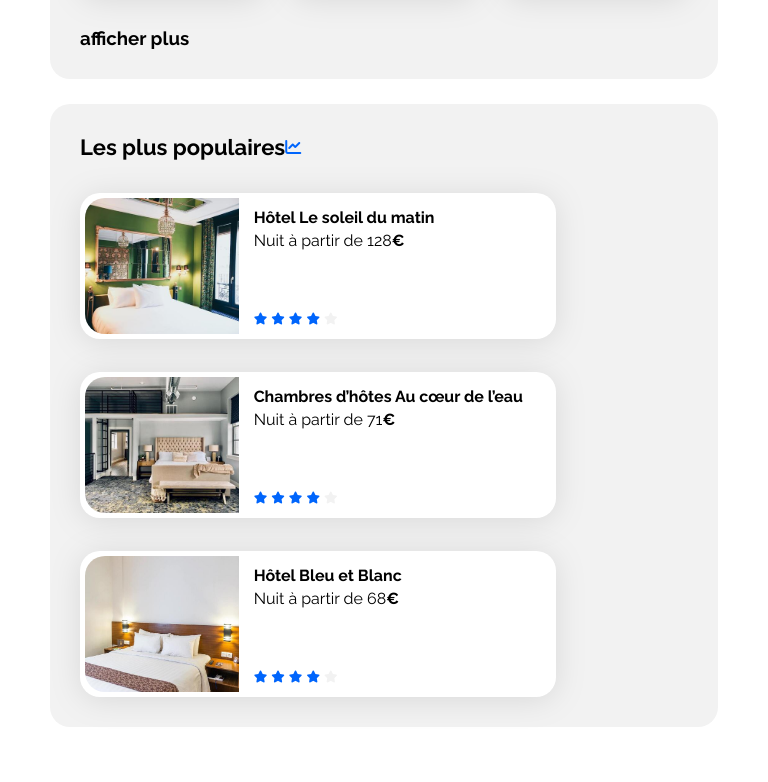
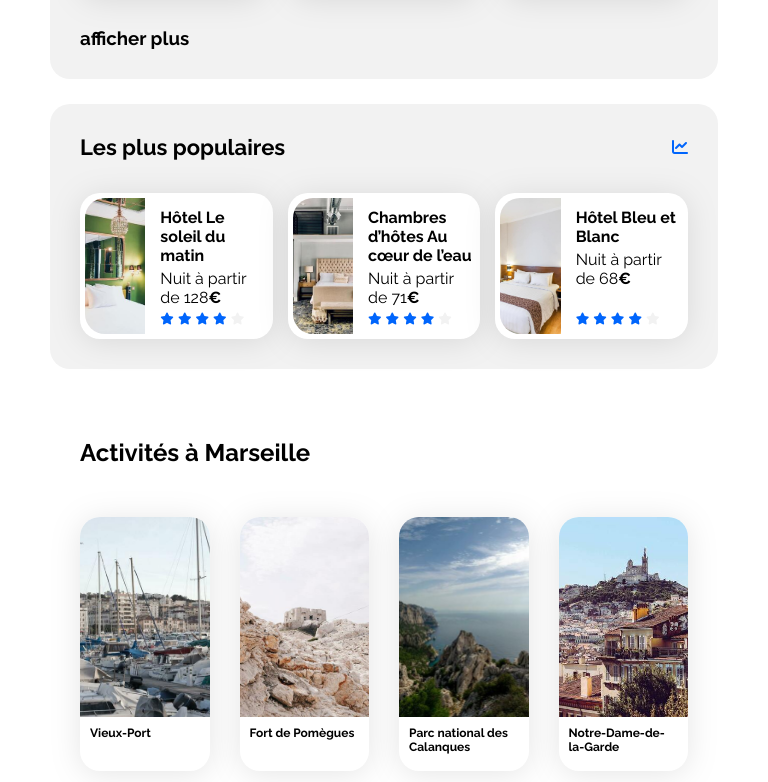
Before and after one commit to 2Chris3/booki-starter-code, a plain HTML site: page index.html in a window 768 px wide. Shown: the part 1138-1920 px from the top of the page. Drawn offline with Linux system fonts and the light colour scheme.

Commit message:
version pour tablette terminé
• ajustements de la hauteur des images et des titres de la section activités
• disposition de la section populaires en ligne + adaptation des cartes avec largeur équivalentes
• suppression de quelques classes inutiles
• ajout d'une largeur minimale de media query version tablette

```diff
--- a/css/style.css
+++ b/css/style.css
@@ -37,6 +37,7 @@ body {
 }
 
 .card {
+    width: 100%;
     background-color: white;
     border-radius: 20px;
     padding: 5px;
@@ -479,7 +480,6 @@ footer {
 
     /* hebergements */
 
-
     .main-container .hebergements-and-populaires .hebergements {
         width: 100%;
     }
@@ -493,24 +493,40 @@ footer {
         flex: 1 1 30%;
     }
 
+
     /* populaires */
 
     .populaires {
+        width: 100%;
+        display: flex;
+        flex-direction: column;
+    }
+
+    .populaires-cards {
+        width: 100%;
         display: flex;
         flex-flow: row wrap;
-        width: 100%;
+        justify-content: space-between;
+        gap: 15px;
     }
+
+    .card-links {
+        flex: 1 1 1%;
+    }
+
+
     /* activites */
 
-    .activites .card img {
+
+    .activites img {
         height: 200px;
     }
 
-    .main-container .activites .card-title {
-        font-size: 14px;
-        height: 60px;
+    .activites .card-title {
+        font-size: 12px;
+        height: 50px;
+        padding: 5px 10px;
     }
-
 
 }
 
@@ -524,6 +540,7 @@ footer {
 
 
 @media (max-width: 767.98px) {
+
     .searchbar button i {
         display: flex;
         place-content: center;
```
